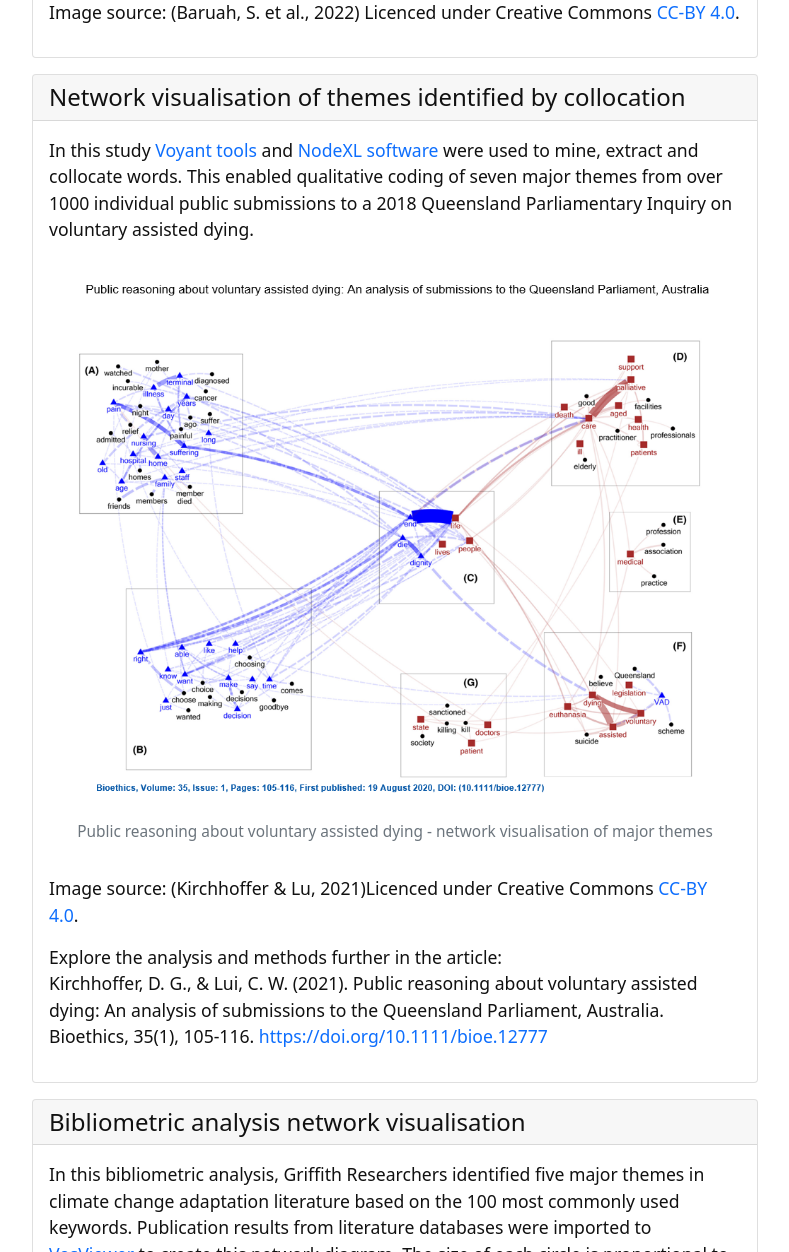
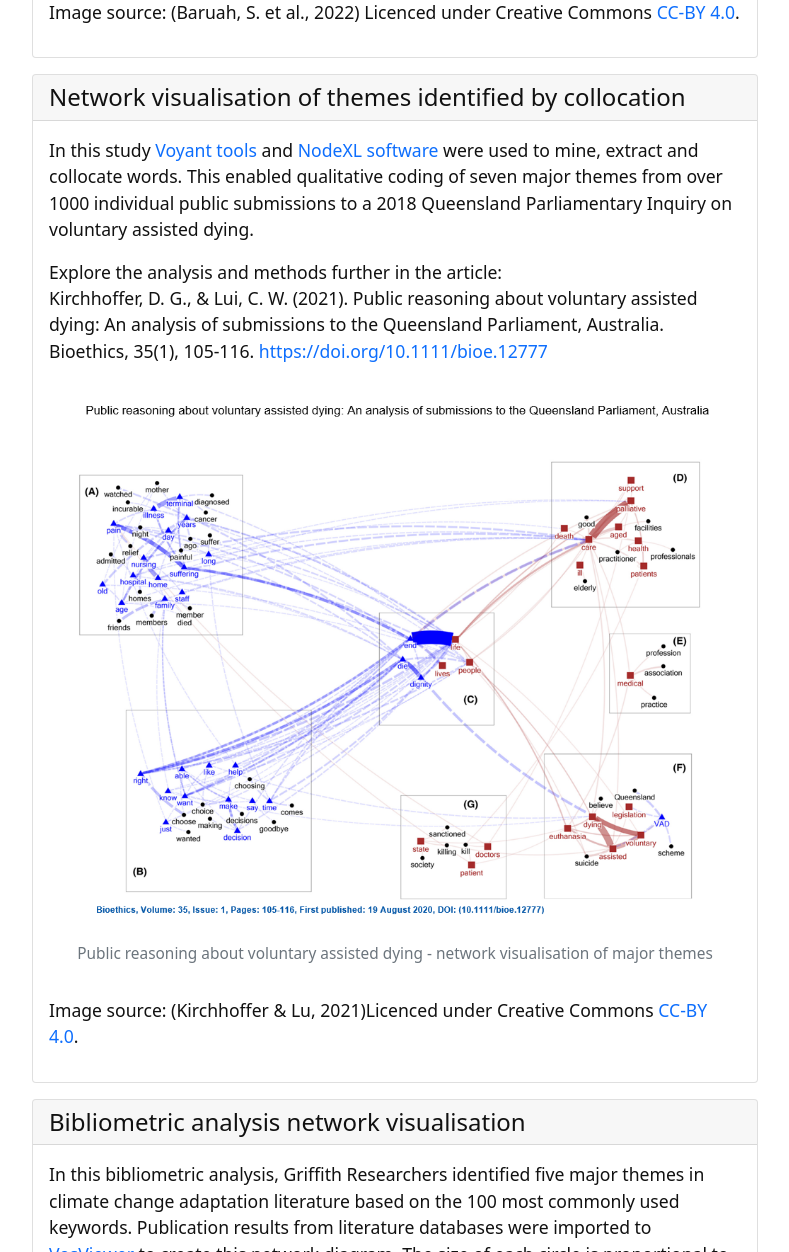
Before and after one commit to GULibrarySandbox/intro-text-mining-analysis-2022, a Jekyll site: the page built from content/8-visualising_data.md, in a window 1280 px wide and 1400 px high, scrolled down 3158 px, cut to the strip 0-1252 px from the top of the window. Shown: the whole strip, without its empty margins (245-1034 px from the left). Built offline with Jekyll 4.4.1, drawn with Linux system fonts in a browser that asks for light colours.

```diff
--- a/content/8-visualising_data.md
+++ b/content/8-visualising_data.md
@@ -54,12 +54,11 @@ Image source: (Baruah, S. et al., 2022) Licenced under Creative Commons [CC-BY 4
 {% capture text %}
 In this study [Voyant tools](https://voyant-tools.org/) and [NodeXL software](https://www.smrfoundation.org/nodexl/) were used to mine, extract and collocate words. This enabled qualitative coding of seven major themes from over 1000 individual public submissions to a 2018 Queensland Parliamentary Inquiry on voluntary assisted dying.
 
+Explore the analysis and methods further in the article:
+Kirchhoffer, D. G., & Lui, C. W. (2021). Public reasoning about voluntary assisted dying: An analysis of submissions to the Queensland Parliament, Australia. Bioethics, 35(1), 105-116. [https://doi.org/10.1111/bioe.12777](https://doi.org/10.1111/bioe.12777)
 
 {% include figure.html img="BioethicsAssistedDyingTextAnalysisVis.PNG" alt="Public reasoning about voluntary assisted dying - network visualisation of major themes" caption="Public reasoning about voluntary assisted dying - network visualisation of major themes" width="100%" %}
 Image source: (Kirchhoffer & Lu, 2021)Licenced under Creative Commons [CC-BY 4.0](https://creativecommons.org/licenses/by/4.0/).
-
-Explore the analysis and methods further in the article:
-Kirchhoffer, D. G., & Lui, C. W. (2021). Public reasoning about voluntary assisted dying: An analysis of submissions to the Queensland Parliament, Australia. Bioethics, 35(1), 105-116. [https://doi.org/10.1111/bioe.12777](https://doi.org/10.1111/bioe.12777)
 {% endcapture %} {% include card.html header="Network visualisation of themes identified by collocation" text=text %}
 
 {% capture text %}
```
